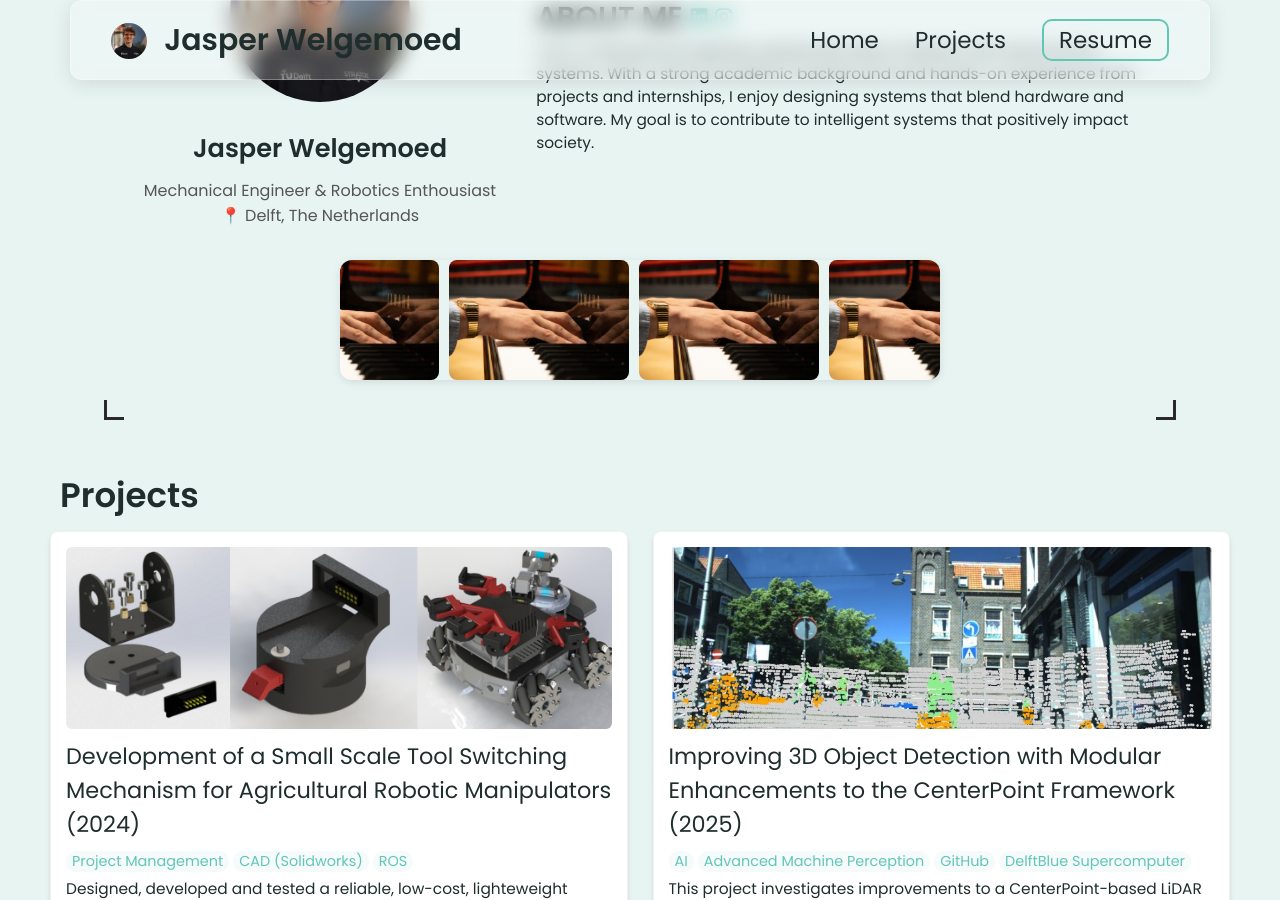
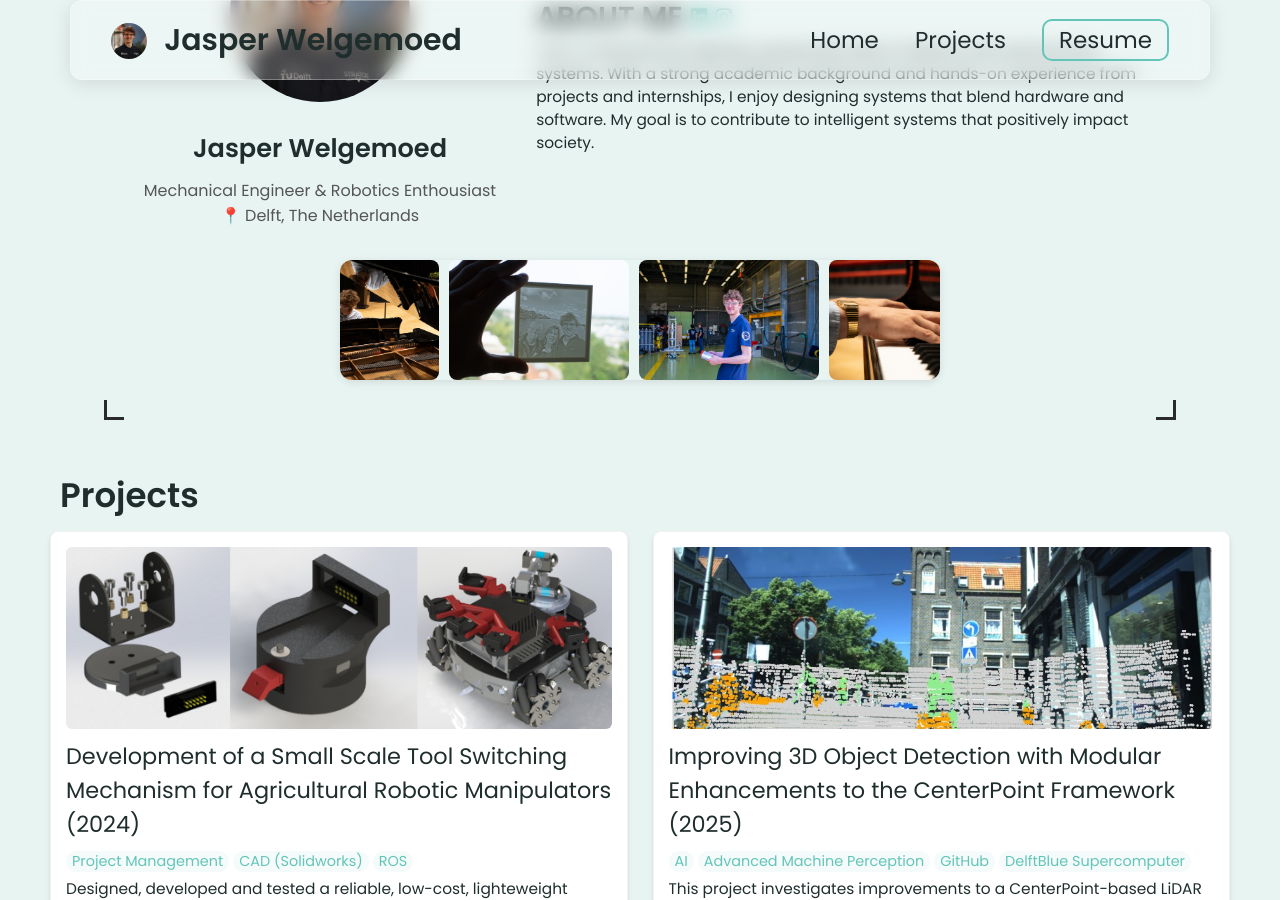
Before and after one commit to jasperwelgemoed/jasperwelgemoed.github.io, a Jekyll site: the page built from index.html, in a window 1280 px wide and 900 px high, scrolled down 1099 px. Built offline with Jekyll 4.4.1, drawn with Linux system fonts in a browser that asks for light colours.

Commit message:
Update bio.html

```diff
--- a/_includes/bio.html
+++ b/_includes/bio.html
@@ -35,10 +35,10 @@
       <!-- 🔽 Slideshow starts here -->
       <div class="about-slideshow">
         <div class="slide-track">
-          <img src="/assets/JTW08005.jpg" alt="Hiking" />
-          <img src="/assets/JTW08005.jpg" alt="Robotics" />
-          <img src="/assets/JTW08005.jpg" alt="Travel" />
-          <img src="/assets/JTW08005.jpg" alt="Music" />
+          <img src="/assets/JTW08039.jpg" alt="Piano" />
+          <img src="/assets/JTW08058.jpg" alt="Lithophane" />
+          <img src="/assets/DSC_1172-Enhanced-NR.jpg" alt="Rockets" />
+          <img src="/assets/JTW08005.jpg" alt="Piano" />
         </div>
       </div>
       <!-- 🔼 Slideshow ends here -->
```
